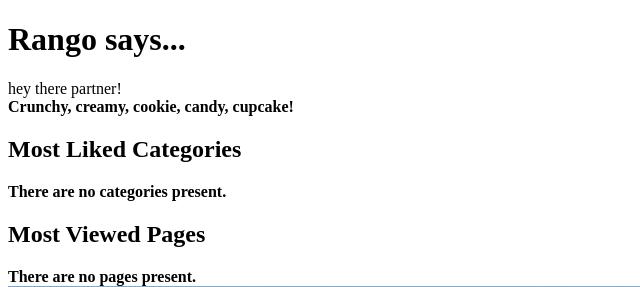
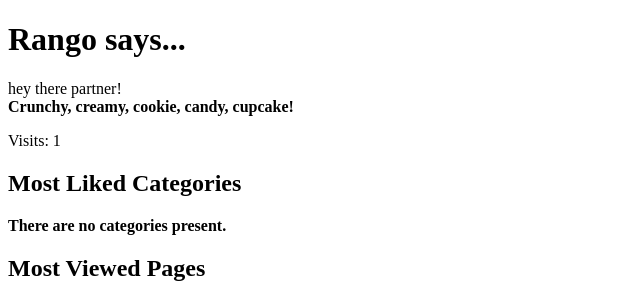
Before and after one commit to M4G13/tango_with_django_project, a Django app: page / in a window 1280 px wide. Shown: the top 287 px of the page, without its empty margins (0-640 px from the left). Run offline with Django 3.2, Linux system fonts and the light colour scheme; data that the repository does not hold is empty.

Commit message:
10.5 visit cookie

```diff
--- a/rango/views.py
+++ b/rango/views.py
@@ -7,15 +7,37 @@ from django.contrib.auth.decorators import login_required
 from rango.models import Category, Page
 from rango.forms import CategoryForm, PageForm, UserForm, UserProfileForm
 
+from datetime import datetime
+
+def visitor_cookie_handler(request, response):
+    visits = int(request.COOKIES.get('visits', '1'))
+    last_visit_cookie = request.COOKIES.get('last_visit', str(datetime.now()))
+    last_visit_time = datetime.strptime(last_visit_cookie[:-7],
+                                        '%Y-%m-%d %H:%M:%S')
+
+    if (datetime.now() - last_visit_time).days > 0:
+        visits = visits + 1
+        response.set_cookie('last_visit', str(datetime.now()))
+    else:
+        response.set_cookie('last_visit', last_visit_cookie)
+
+    response.set_cookie('visits', visits)
+
 def index(request):
     page_list = Page.objects.order_by('-views')[:5]
     category_list = Category.objects.order_by('-likes')[:5]
+
     context_dict = {}
     context_dict['boldmessage'] = 'Crunchy, creamy, cookie, candy, cupcake!'
     context_dict['categories'] = category_list
     context_dict['pages'] = page_list
+    context_dict['visits'] = int(request.COOKIES.get('visits', '1'))
 
-    return render(request, 'rango/index.html', context=context_dict)
+    response = render(request, 'rango/index.html', context=context_dict)
+
+    visitor_cookie_handler(request, response)
+
+    return response
 
 def about(request):
     context_dict = {'boldmessage': 'This tutorial has been put together by Magnus'}
--- a/templates/rango/index.html
+++ b/templates/rango/index.html
@@ -15,6 +15,7 @@
         {% endif %}
         <br />
         <strong>{{ boldmessage }}</strong>
+        <p>Visits: {{ visits }}</p>
     </div>
 
     <h2>Most Liked Categories</h2>
```
